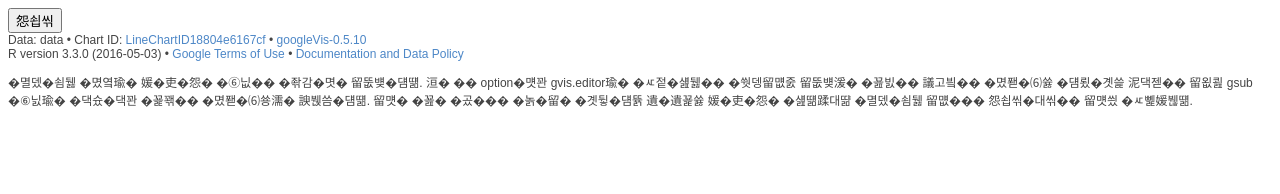
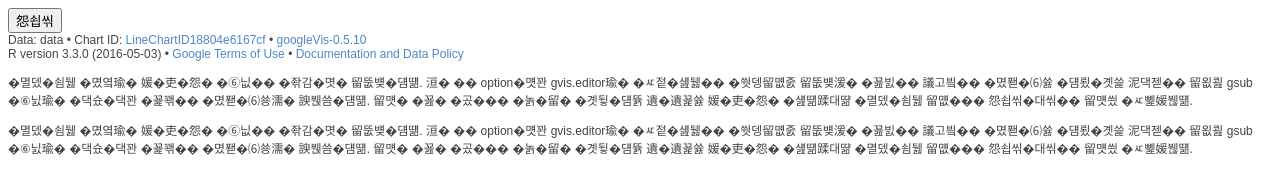
Before and after one commit to 2014kdi/2014kdi.github.io, a plain HTML site: page free2.html in a window 1280 px wide. Drawn offline with Linux system fonts and the light colour scheme; a script that the page names is missing.

Commit message:
Update free2.html

```diff
--- a/free2.html
+++ b/free2.html
@@ -1275,6 +1275,10 @@ callbacks.shift()();
   <p>
     인구라는 인자를 가지고 단순히 선차트를 만들었다. 그 후 option에서 gvis.editor를 설정하는데 한국말로 만들기 위해서 조합형 인코딩을 윈도우의 체제에 맞게 gsub 함수를 이용해서 완성형 인코딩으로 바꾸었다. 말은 전혀 상관은 없지만 연습했던 부분을 가지고 하다보니 인구라는 말대신 과일이라는 말이 들어갔다.
   </p>
+  <P>
+    인구라는 인자를 가지고 단순히 선차트를 만들었다. 그 후 option에서 gvis.editor를 설정하는데 한국말로 만들기 위해서 조합형 인코딩을 윈도우의 체제에 맞게 gsub 함수를 이용해서 완성형 인코딩으로 바꾸었다. 말은 전혀 상관은 없지만 연습했던 부분을 가지고 하다보니 인구라는 말대신 과일이라는 말이 들어갔다.
+  </P>
 </div>
+
 </body>
 </html>
```
